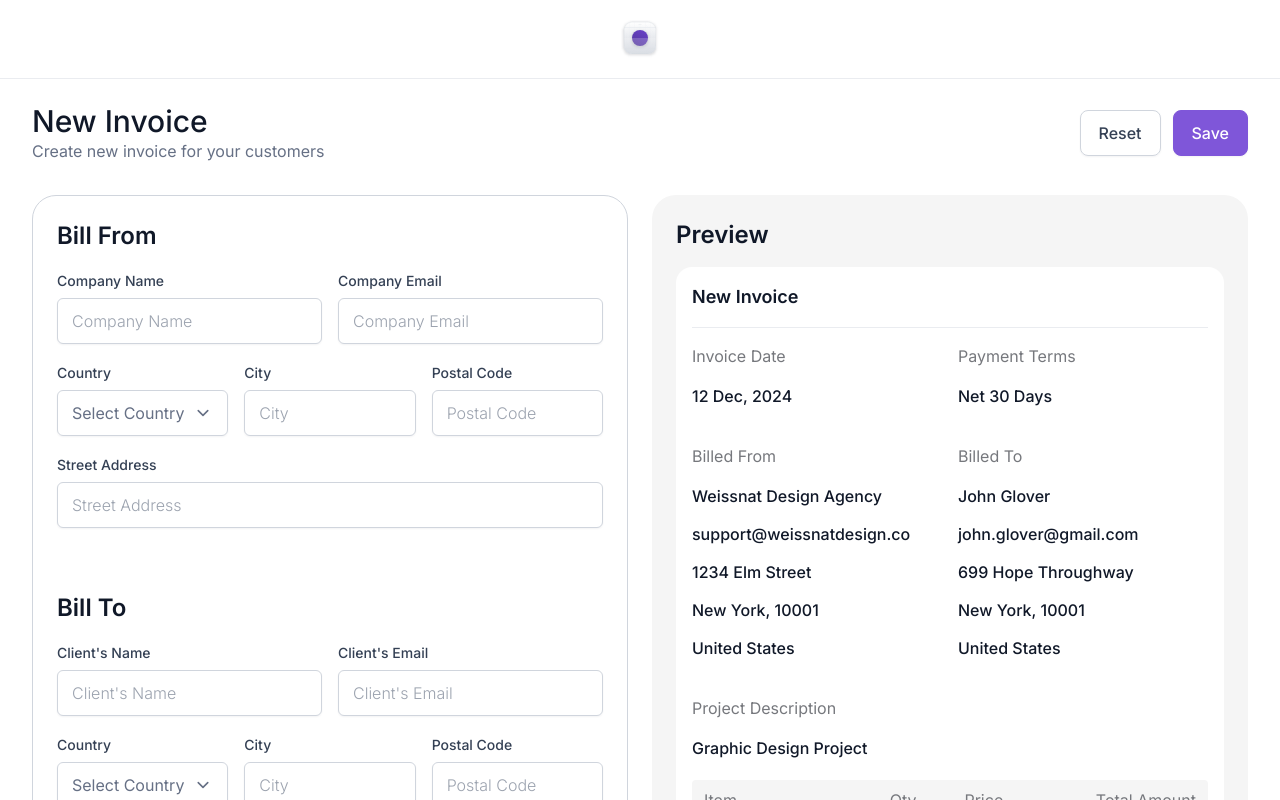
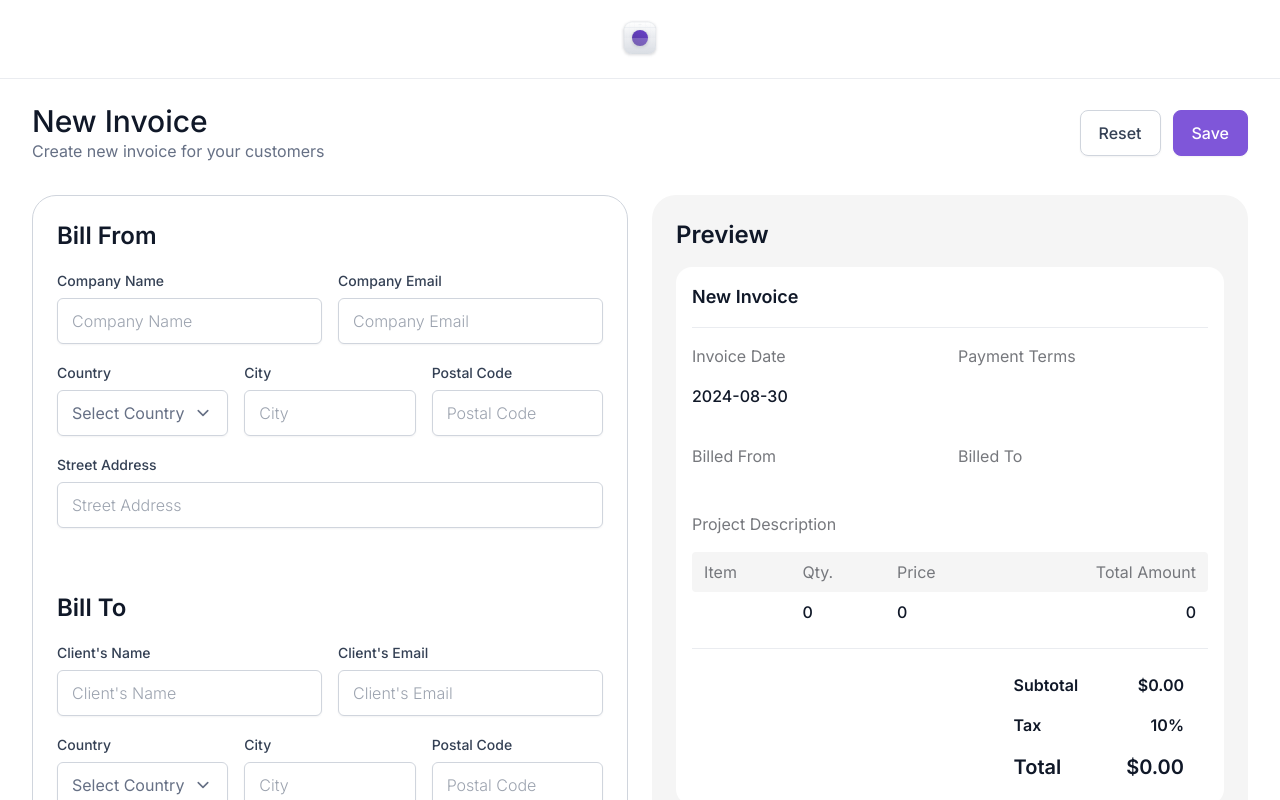
Before and after one commit to Hasnain-Shabbir/invoice-generator, a React (Vite) app: page / in a window 1280 px wide. Shown: the top 800 px of the page. Built offline with nearby package versions, Linux system fonts and the light colour scheme.

Commit message:
feat: display context state in InvoicePreview, add reset functionality, and refactor code

```diff
--- a/src/components/Header/Header.tsx
+++ b/src/components/Header/Header.tsx
@@ -1,9 +1,15 @@
+import { useContext } from 'react';
+import { InvoiceContext } from '../../context/InvoiceContext';
+import { Button, Container, Divider } from '..';
 import { Logo } from '../../assets';
-import Button from '../Button/Button';
-import Container from '../Container/Container';
-import Divider from '../Divider/Divider';
 
 const Header = () => {
+  const { dispatch } = useContext(InvoiceContext);
+
+  const handleReset = () => {
+    dispatch({ type: 'RESET_FORM' });
+  };
+
   return (
     <header>
       <div className="flex items-center justify-center p-5">
@@ -20,7 +26,9 @@ const Header = () => {
               </p>
             </div>
             <div className="flex flex-col items-center gap-3 xs:flex-row">
-              <Button variant="outlined">Reset</Button>
+              <Button variant="outlined" onClick={handleReset}>
+                Reset
+              </Button>
               <Button>Save</Button>
             </div>
           </div>
--- a/src/components/Input/Input.tsx
+++ b/src/components/Input/Input.tsx
@@ -28,8 +28,17 @@ const Input: FC<InputProps> = ({
   value,
 }) => {
   const handleChange = (e: ChangeEvent<HTMLInputElement>) => {
+    const inputValue = e.target.value;
+
+    if (type === 'number') {
+      const numericValue = parseFloat(inputValue);
+      if (numericValue < 0) {
+        return;
+      }
+    }
+
     if (!disabled && !readOnly) {
-      handleOnChange(e.target.value);
+      handleOnChange(inputValue);
     }
   };
 
@@ -53,6 +62,7 @@ const Input: FC<InputProps> = ({
         className={`${baseStyles} ${disabled || readOnly ? disabledOrReadOnlyStyles : ''} ${errorStyles} ${styles}`}
         disabled={disabled}
         readOnly={readOnly}
+        min={type === 'number' ? 0 : undefined}
       />
       {error && (
         <span className="mt-1 block text-sm text-red-500">{error}</span>
--- a/src/components/InvoiceDetail/InvoiceDetail.tsx
+++ b/src/components/InvoiceDetail/InvoiceDetail.tsx
@@ -1,26 +1,14 @@
+import { useContext, useMemo } from 'react';
+import { InvoiceContext } from '../../context/InvoiceContext';
 import { Divider, InvoiceSummary, InvoiceTable, ListColumn } from '..';
 
 const InvoiceDetail = () => {
-  const listDataBilledFrom = [
-    'Weissnat Design Agency',
-    'support@weissnatdesign.co',
-    '1234 Elm Street',
-    'New York, 10001',
-    'United States',
-  ];
+  const { state } = useContext(InvoiceContext);
+  const { billFrom, billTo, items } = state;
 
-  const listDataBilledTo = [
-    'John Glover',
-    'john.glover@gmail.com',
-    '699 Hope Throughway',
-    'New York, 10001',
-    'United States',
-  ];
-
-  const invoiceData = [
-    { id: 1, item: 'Banner Design', qty: 1, price: 120, totalAmount: 120.0 },
-    { id: 2, item: 'Email Design', qty: 2, price: 100, totalAmount: 200 },
-  ];
+  const subtotal = useMemo(() => {
+    return items.reduce((acc, item) => acc + item.total, 0);
+  }, [items]);
 
   return (
     <div className="rounded-2xl bg-white p-4">
@@ -28,21 +16,41 @@ const InvoiceDetail = () => {
       <Divider margin="my-4" />
       <div className="space-y-8">
         <div className="grid gap-6 sm:grid-cols-2 sm:gap-4">
-          <ListColumn listData="12 Dec, 2024" title="Invoice Date" />
-          <ListColumn listData="Net 30 Days" title="Payment Terms" />
+          <ListColumn listData={billTo.invoiceDate} title="Invoice Date" />
+          <ListColumn listData={billTo.invoiceTerms} title="Payment Terms" />
         </div>
         <div className="grid gap-6 sm:grid-cols-2 sm:gap-4">
-          <ListColumn listData={listDataBilledFrom} title="Billed From" />
-          <ListColumn listData={listDataBilledTo} title="Billed To" />
+          <ListColumn
+            listData={[
+              billFrom.companyName,
+              billFrom.companyEmail,
+              billFrom.streetAddress,
+              billFrom.city,
+              billFrom.country,
+              billFrom.postalCode,
+            ]}
+            title="Billed From"
+          />
+          <ListColumn
+            listData={[
+              billTo.clientName,
+              billTo.clientEmail,
+              billTo.streetAddress,
+              billTo.city,
+              billTo.country,
+              billTo.postalCode,
+            ]}
+            title="Billed To"
+          />
         </div>
         <ListColumn
-          listData="Graphic Design Project"
+          listData={billTo.projectDescription}
           title="Project Description"
         />
       </div>
-      <InvoiceTable items={invoiceData} />
+      <InvoiceTable items={items} />
       <Divider margin="my-4" />
-      <InvoiceSummary tax="10" subtotal={320} />
+      <InvoiceSummary tax="10" subtotal={subtotal} />
     </div>
   );
 };
--- a/src/components/InvoiceTable/InvoiceTable.tsx
+++ b/src/components/InvoiceTable/InvoiceTable.tsx
@@ -1,14 +1,8 @@
 import { FC } from 'react';
-
-interface InvoiceItem {
-  item: string;
-  qty: number | string;
-  price: number | string;
-  totalAmount: number | string;
-}
+import { Item } from '../../types';
 
 interface InvoiceTableProps {
-  items: InvoiceItem[];
+  items: Item[];
 }
 
 const InvoiceTable: FC<InvoiceTableProps> = ({ items }) => {
@@ -37,10 +31,10 @@ const InvoiceTable: FC<InvoiceTableProps> = ({ items }) => {
         <tbody>
           {items.map((item, index) => (
             <tr key={index} className="bg-white font-medium">
-              <td className="px-3 py-2">{item.item}</td>
+              <td className="px-3 py-2">{item.itemName}</td>
               <td className="px-3 py-2">{item.qty}</td>
               <td className="px-3 py-2">{item.price}</td>
-              <td className="px-3 py-2 text-right">{item.totalAmount}</td>
+              <td className="px-3 py-2 text-right">{item.total}</td>
             </tr>
           ))}
         </tbody>
--- a/src/context/InvoiceContext.tsx
+++ b/src/context/InvoiceContext.tsx
@@ -1,5 +1,6 @@
 import React, { createContext, useReducer, Dispatch, ReactNode } from 'react';
 import { BillFrom, BillTo, Item, InvoiceState } from '../types';
+import { getCurrentDate } from '../utils';
 
 // Initial state
 const initialState: InvoiceState = {
@@ -17,7 +18,7 @@ const initialState: InvoiceState = {
     country: '',
     city: '',
     invoiceTerms: '',
-    invoiceDate: '',
+    invoiceDate: getCurrentDate(),
     postalCode: '',
     projectDescription: '',
     streetAddress: '',
@@ -32,7 +33,8 @@ type Action =
   | { type: 'SET_ITEMS'; payload: Item[] }
   | { type: 'ADD_ITEM'; payload: Item }
   | { type: 'REMOVE_ITEM'; index: number }
-  | { type: 'UPDATE_ITEM'; index: number; payload: Partial<Item> };
+  | { type: 'UPDATE_ITEM'; index: number; payload: Partial<Item> }
+  | { type: 'RESET_FORM' };
 
 const invoiceReducer = (state: InvoiceState, action: Action): InvoiceState => {
   switch (action.type) {
@@ -56,6 +58,8 @@ const invoiceReducer = (state: InvoiceState, action: Action): InvoiceState => {
           i === action.index ? { ...item, ...action.payload } : item,
         ),
       };
+    case 'RESET_FORM':
+      return initialState;
     default:
       return state;
   }
--- a/src/hooks/useItemList.ts
+++ b/src/hooks/useItemList.ts
@@ -16,7 +16,7 @@ const useItemList = () => {
     if (field === 'qty' || field === 'price') {
       const qty = field === 'qty' ? parseFloat(value) : updatedItem.qty;
       const price = field === 'price' ? parseFloat(value) : updatedItem.price;
-      updatedItem.total = qty * price;
+      updatedItem.total = parseFloat((qty * price).toFixed(2));
     }
 
     dispatch({
```
